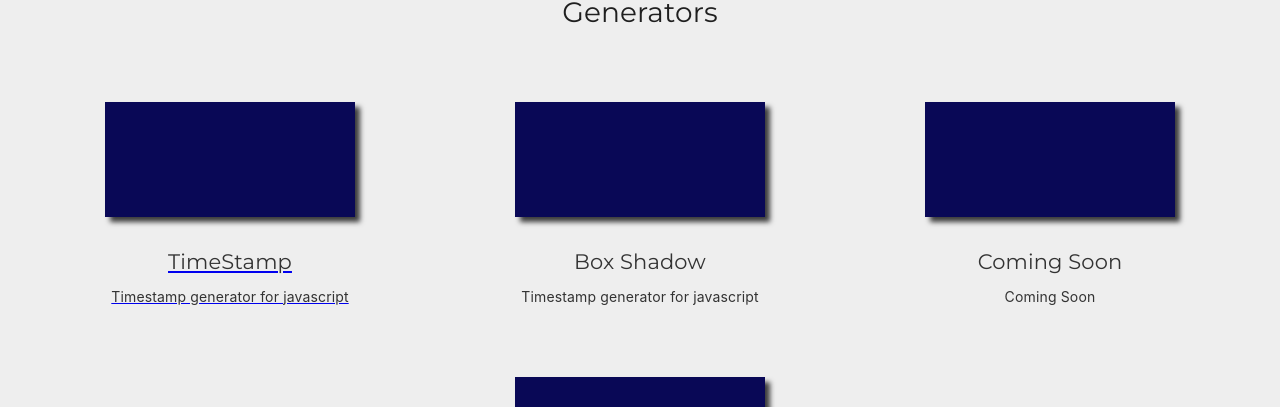
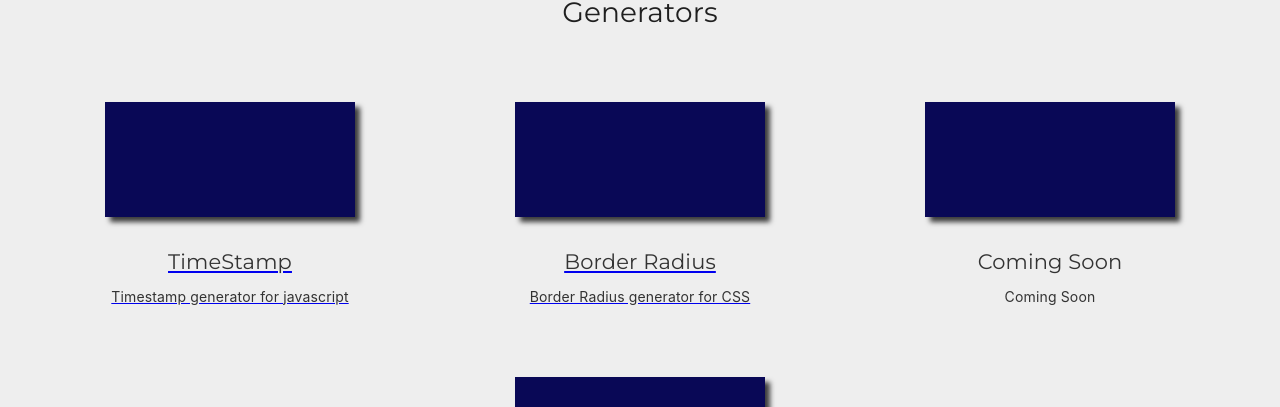
Before and after one commit to sidinei-silva/code_toolbox, a React (Create React App) app: page / in a window 1280 px wide. Shown: the part 348-755 px from the top of the page. Built offline with nearby package versions, Linux system fonts and the light colour scheme.

Commit message:
Include Page Border Radius

```diff
--- /dev/null
+++ b/src/pages/BorderRadius/index.tsx
@@ -0,0 +1,7 @@
+import React from 'react';
+
+import {} from './styles';
+
+export default function BorderRadius() {
+  return <h1> Border Radius</h1>;
+}
--- /dev/null
+++ b/src/pages/BorderRadius/styles.tsx
@@ -0,0 +1,4 @@
+import styled from 'styled-components';
+
+export const Container = styled.div``;
+export const Content = styled.div``;
--- a/src/pages/Main/index.tsx
+++ b/src/pages/Main/index.tsx
@@ -19,10 +19,12 @@ export default function Main() {
             />
           </Link>
 
-          <Generator
-            title="Box Shadow"
-            description="Timestamp generator for javascript"
-          />
+          <Link to="/border-radius">
+            <Generator
+              title="Border Radius"
+              description="Border Radius generator for CSS"
+            />
+          </Link>
 
           <Generator title="Coming Soon" description="Coming Soon" />
           <Generator title="Coming Soon" description="Coming Soon" />
--- a/src/routes.tsx
+++ b/src/routes.tsx
@@ -3,6 +3,7 @@ import { BrowserRouter, Switch, Route } from 'react-router-dom';
 
 import Main from './pages/Main/index';
 import Timestamp from './pages/Timestamp';
+import BorderRadius from './pages/BorderRadius';
 
 export default function Routes() {
   return (
@@ -10,6 +11,7 @@ export default function Routes() {
       <Switch>
         <Route path="/" exact component={Main} />
         <Route path="/timestamp" component={Timestamp} />
+        <Route path="/border-radius" component={BorderRadius} />
       </Switch>
     </BrowserRouter>
   );
```
